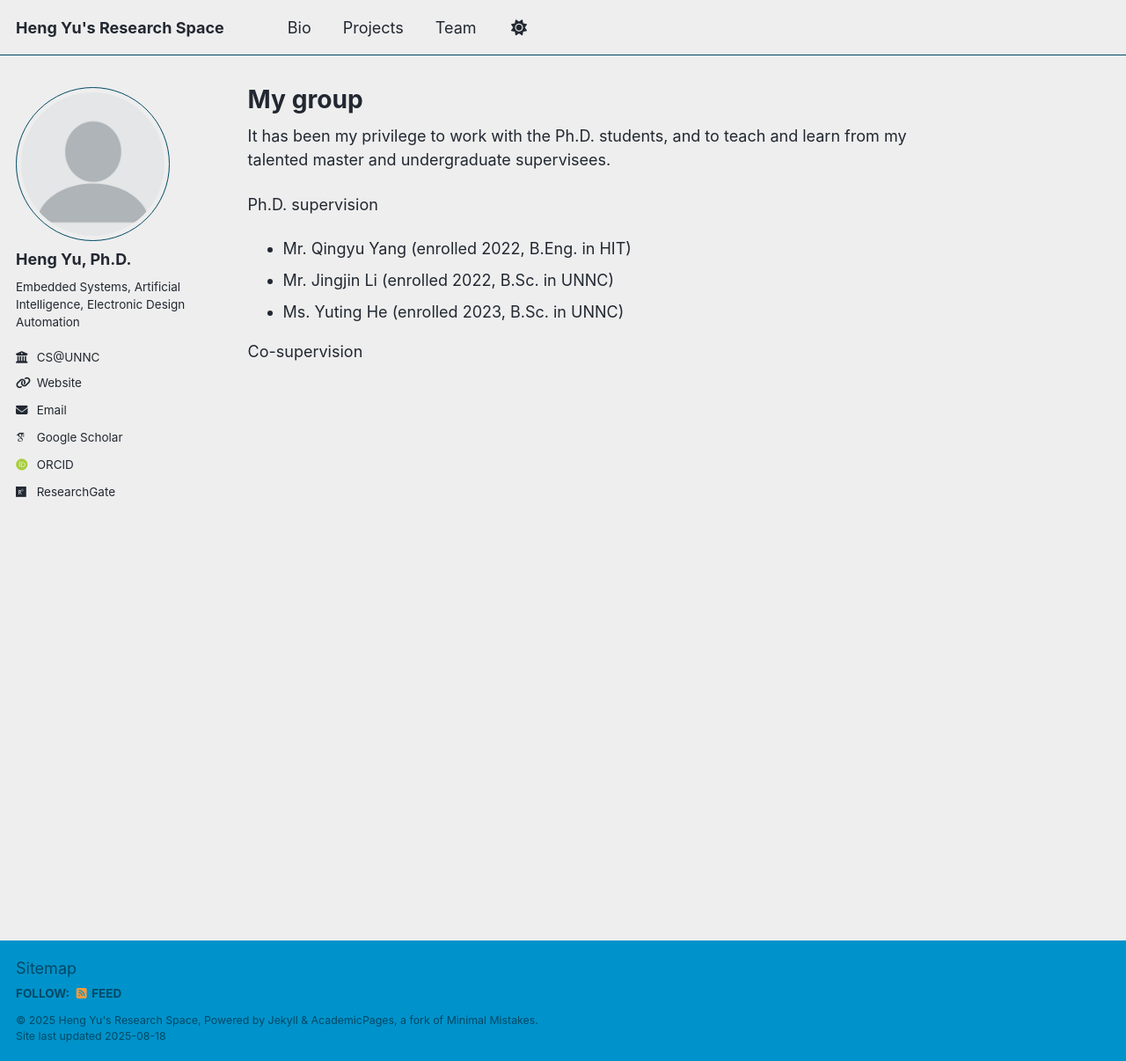
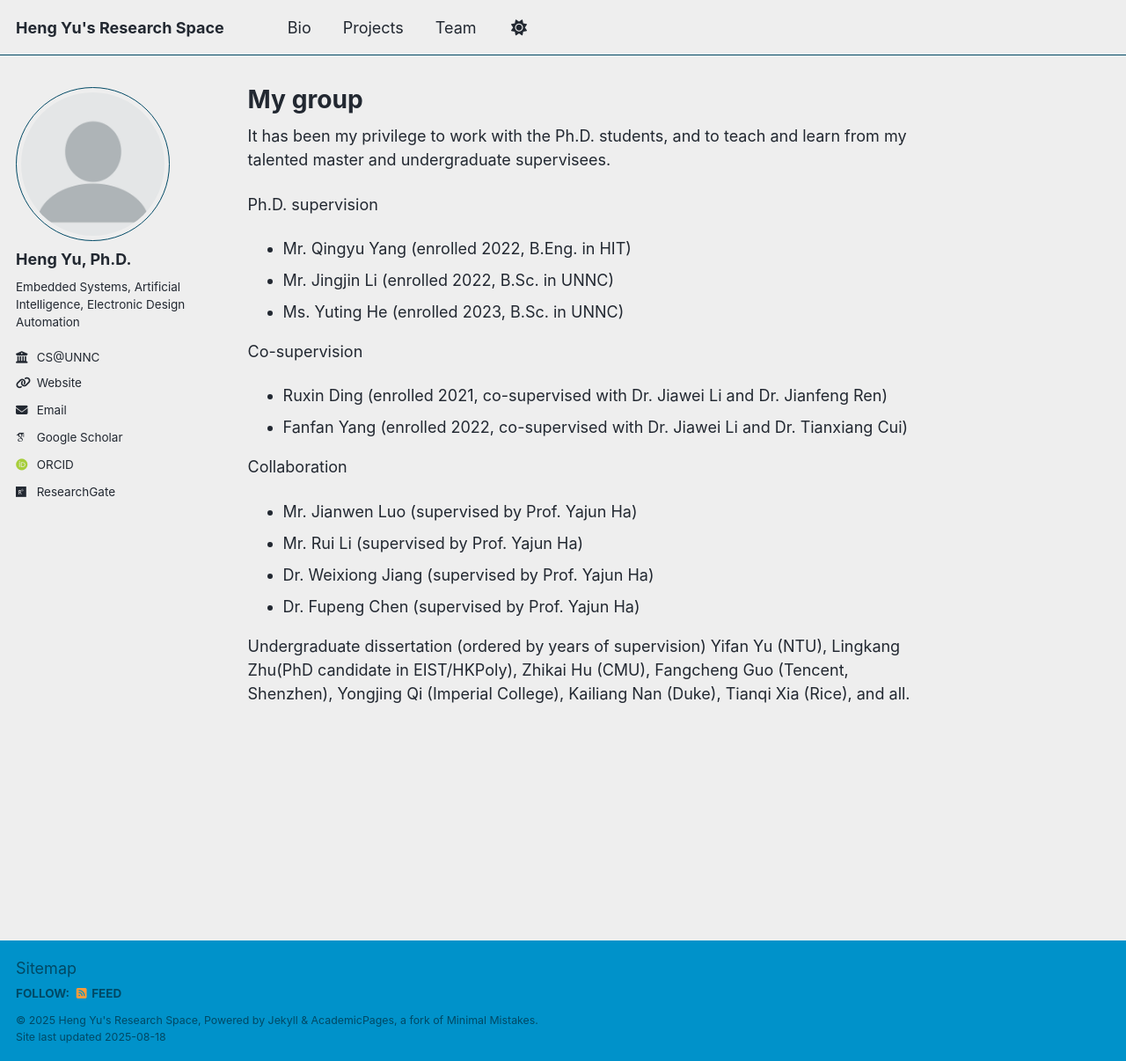
Before and after one commit to eleyuheng/eleyuheng.github.io, a Jekyll site: the page built from _pages/team.md, in a window 1280 px wide and 1206 px high. Shown: the whole window at 88% size. Built offline with Jekyll 4.4.1, drawn with Linux system fonts in a browser that asks for light colours; some web fonts are replaced; a script that is not in the unit is left out.

Commit message:
Update team.md

```diff
--- a/_pages/team.md
+++ b/_pages/team.md
@@ -12,3 +12,14 @@ Ph.D. supervision
 - Ms. Yuting He (enrolled 2023, B.Sc. in UNNC)
 
 Co-supervision
+- Ruxin Ding (enrolled 2021, co-supervised with Dr. Jiawei Li and Dr. Jianfeng Ren)
+- Fanfan Yang (enrolled 2022, co-supervised with Dr. Jiawei Li and Dr. Tianxiang Cui)
+
+Collaboration
+- Mr. Jianwen Luo (supervised by Prof. Yajun Ha)
+- Mr. Rui Li (supervised by Prof. Yajun Ha)
+- Dr. Weixiong Jiang (supervised by Prof. Yajun Ha)
+- Dr. Fupeng Chen (supervised by Prof. Yajun Ha)
+
+Undergraduate dissertation (ordered by years of supervision)
+Yifan Yu (NTU), Lingkang Zhu(PhD candidate in EIST/HKPoly), Zhikai Hu (CMU), Fangcheng Guo (Tencent, Shenzhen), Yongjing Qi (Imperial College), Kailiang Nan (Duke), Tianqi Xia (Rice), and all.
```
